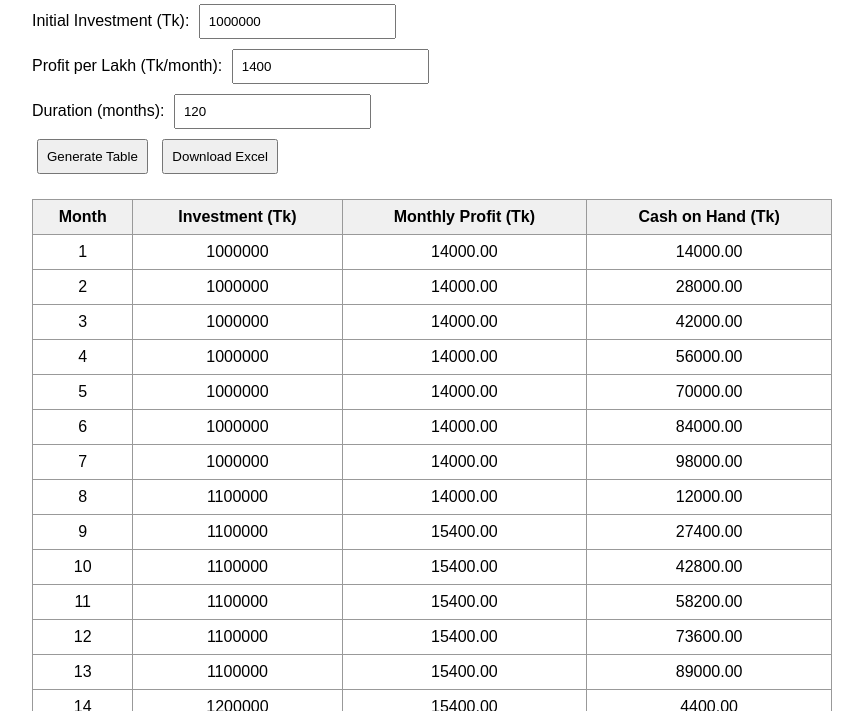
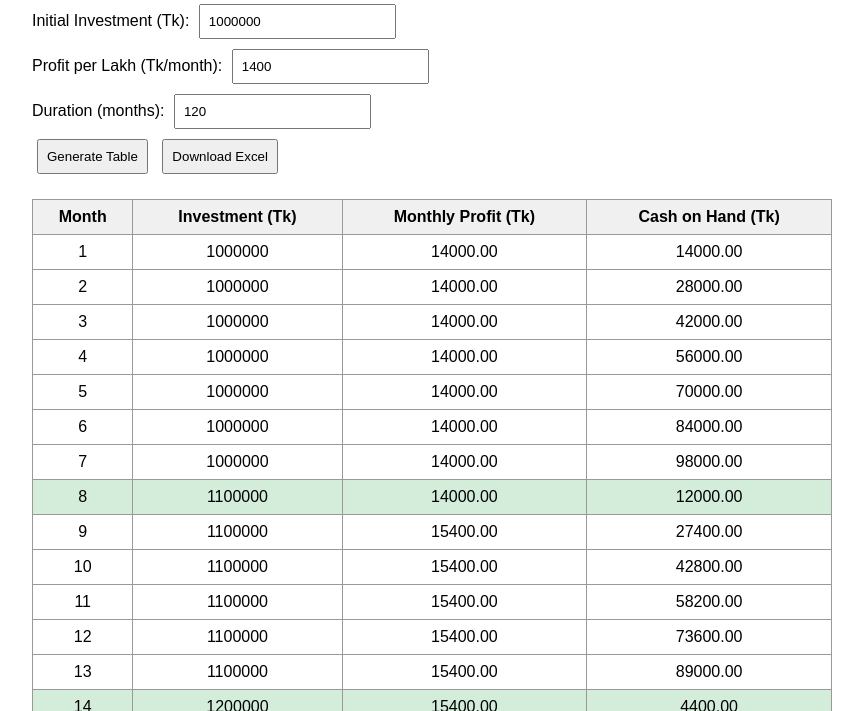
Before and after one commit to linuxtat/Re-Investment-apon-traders, a plain HTML site: page index.html in a window 1280 px wide. Both pictures are taken after a click on the button "Generate Table". Shown: the part 89-800 px from the top of the page, without its empty margins (208-1071 px from the left). Drawn offline with Linux system fonts and the light colour scheme.

Commit message:
Update index.html

```diff
--- a/index.html
+++ b/index.html
@@ -29,6 +29,15 @@
     th {
       background-color: #f0f0f0;
     }
+    .reinvest {
+      background-color: #d4edda;
+    }
+    .summary {
+      margin-top: 30px;
+      background: #f8f8f8;
+      padding: 15px;
+      border: 1px solid #ccc;
+    }
   </style>
 </head>
 <body>
@@ -51,6 +60,8 @@
     <tbody></tbody>
   </table>
 
+  <div class="summary" id="summary" style="display:none"></div>
+
   <script>
     function generateTable() {
       const initial = parseFloat(document.getElementById('initial').value);
@@ -60,23 +71,30 @@
 
       let investment = initial;
       let cash = 0;
+      let totalProfit = 0;
       const rows = [];
+      const reinvestMonths = [];
 
       for (let month = 1; month <= duration; month++) {
         const profit = investment * rate;
+        totalProfit += profit;
         cash += profit;
+        let reinvested = false;
         if (cash >= 100000) {
           investment += 100000;
           cash -= 100000;
+          reinvested = true;
+          reinvestMonths.push(month);
         }
-        rows.push([month, Math.round(investment), profit.toFixed(2), cash.toFixed(2)]);
+        rows.push([month, Math.round(investment), profit.toFixed(2), cash.toFixed(2), reinvested]);
       }
 
       const tbody = document.querySelector('#resultTable tbody');
       tbody.innerHTML = '';
       rows.forEach(row => {
         const tr = document.createElement('tr');
-        row.forEach(cell => {
+        if (row[4]) tr.classList.add('reinvest');
+        row.slice(0, 4).forEach(cell => {
           const td = document.createElement('td');
           td.textContent = cell;
           tr.appendChild(td);
@@ -84,7 +102,20 @@
         tbody.appendChild(tr);
       });
       document.getElementById('resultTable').style.display = 'table';
-      window.generatedRows = rows;
+      window.generatedRows = rows.map(r => r.slice(0, 4));
+
+      // Summary
+      const summary = document.getElementById('summary');
+      summary.innerHTML = `
+        <h3>🔢 সামারি:</h3>
+        <p>শুরুতে বিনিয়োগ: ৳${initial.toLocaleString()}</p>
+        <p>শেষে বিনিয়োগ: ৳${Math.round(investment).toLocaleString()}</p>
+        <p>হাতে থাকা টাকা: ৳${cash.toFixed(0).toLocaleString()}</p>
+        <p>মোট লাভ (সুদ): ৳${totalProfit.toFixed(0).toLocaleString()}</p>
+        <p>মোট মূল্য (মূলধন + হাতে থাকা): ৳${(investment + cash).toFixed(0).toLocaleString()}</p>
+        <p>সময়কাল: ${duration / 12} বছর</p>
+      `;
+      summary.style.display = 'block';
     }
 
     function downloadExcel() {
```
